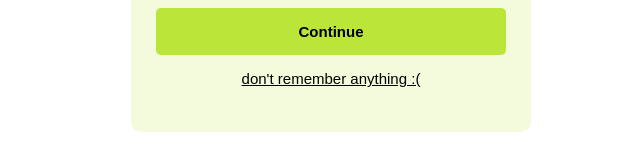
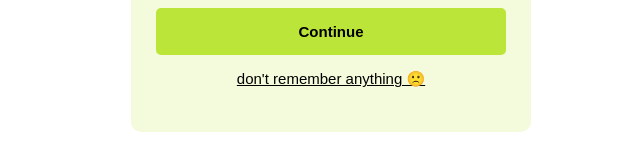
Before and after one commit to jhonreina/forget-password, a React (Create React App) app: page / in a window 1280 px wide. Shown: the part 318-478 px from the top of the page, without its empty margins (384-1024 px from the left). Built offline with nearby package versions, Linux system fonts and the light colour scheme.

Commit message:
emoticon

```diff
--- a/src/components/recoverPassword/Form.jsx
+++ b/src/components/recoverPassword/Form.jsx
@@ -14,7 +14,7 @@ const Form = () => {
           </div>
           <input type="submit" value="Continue" className="button" />
           <p className="center">
-            <u>don't remember anything :(</u>
+            <u>don't remember anything 🙁</u>
           </p>
         </div>
       </form>
```
